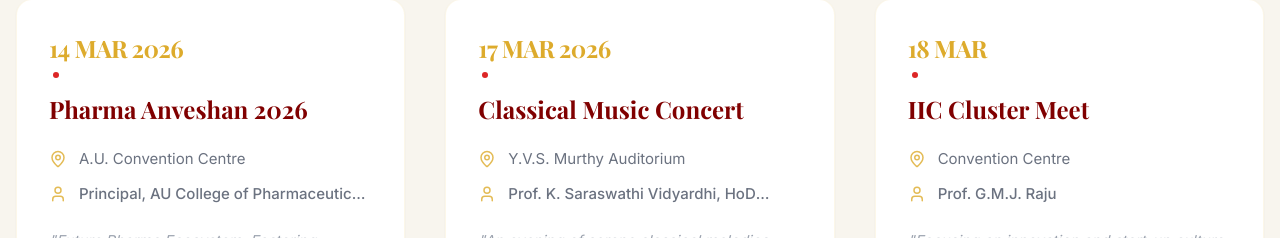
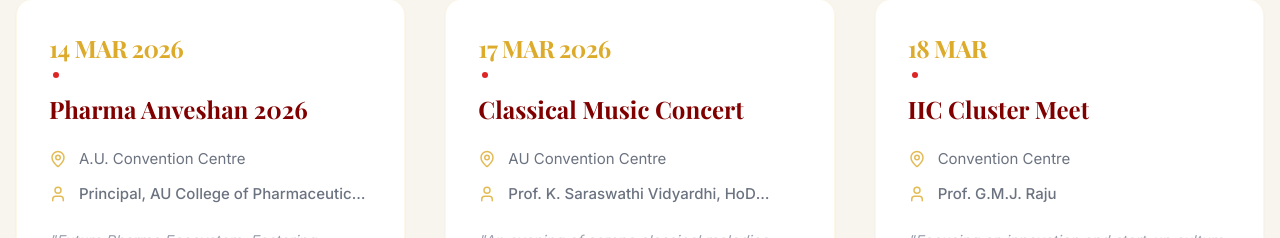
Before and after one commit to Sriharsha-Meduri/ShatabdiMahotsav, a React (Vite) app: page /events in a window 1280 px wide. Shown: the part 925-1163 px from the top of the page. Built offline with nearby package versions, Linux system fonts and the light colour scheme; the HTML template or start-up script is replaced by a standard one; a web font is replaced by a local one.

Commit message:
Changed venue of Classical music concert

```diff
--- a/src/data/eventsCatalog.ts
+++ b/src/data/eventsCatalog.ts
@@ -31,7 +31,7 @@
     month: "March 2026",
     title: "Classical Music Concert",
     convenor: "Prof. K. Saraswathi Vidyardhi, HoD Music",
-    venue: "Y.V.S. Murthy Auditorium",
+    venue: "AU Convention Centre",
     description: "An evening of serene classical melodies celebrating our cultural heritage and musical legacy.",
     brochureLink: "/downloads/17 Mar - Classical Music Concert - Poster.pdf"
   },
```
